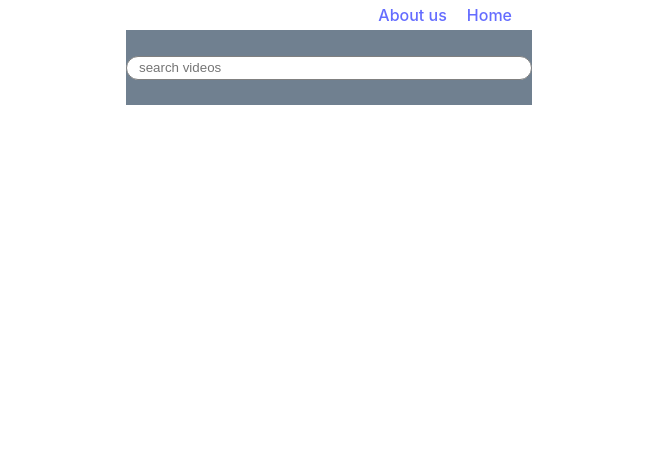
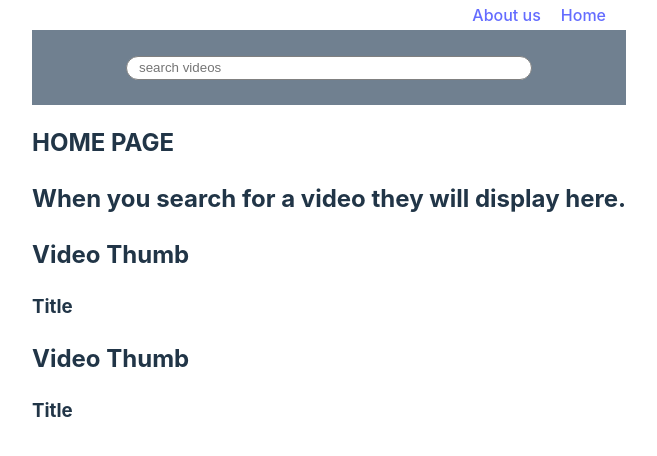
Before and after one commit to efierr/Codeave-utoob, a React (Vite) app: page / in a window 1280 px wide. Shown: the top 456 px of the page, without its empty margins (311-968 px from the left). Built offline with nearby package versions, Linux system fonts and the light colour scheme.

Commit message:
add Home, Index, Video

```diff
--- a/src/App.jsx
+++ b/src/App.jsx
@@ -2,6 +2,8 @@ import { useState } from "react";
 import "./App.css";
 import Nav from "./components/Nav.jsx";
 import Search from "./components/Search.jsx";
+import Home from "./components/Home.jsx"
+import VideoIndex from "./components/VideoIndex.jsx"
 
 export default function App() {
   return (
@@ -11,6 +13,10 @@ export default function App() {
      <Search/>
 
     </header>
+    <main>
+      <Home />
+      <VideoIndex />
+    </main>
     </>
   );
 }
--- /dev/null
+++ b/src/components/Home.jsx
@@ -0,0 +1,13 @@
+import "./Home.css"
+
+export default function Home() {
+
+  return (
+    <>
+      <div className="landing-message">
+        <h2>HOME PAGE</h2>
+        <h2>When you search for a video they will display here.</h2>
+      </div>
+    </>
+  )
+}
--- /dev/null
+++ b/src/components/VideoIndex.jsx
@@ -0,0 +1,28 @@
+import { useState } from "react"
+import Video from "./component/Video.jsx"
+
+export default function VideoIndex() {
+  const [ videos, setVideos ] = useState([
+    {
+    "videoThumb": "Video Thumb",
+    "title": "Title",
+    "id": 1
+    },
+    {
+    "videoThumb": "Video Thumb",
+    "title": "Title",
+    "id": 2
+    },
+  ])
+
+  return(
+    <section className="videos">
+      {videos.map((video) => (
+        <Video
+          video={video}
+          key={video.id}
+        />
+      ))}
+    </section>
+  )
+}
--- /dev/null
+++ b/src/components/component/Video.jsx
@@ -0,0 +1,13 @@
+export default function Video({ video }) {
+  const {
+    videoThumb,
+    title,
+    id
+  } = video
+  return (
+    <article className="video-card">
+      <h2>{videoThumb}</h2>
+      <h3>{title}</h3>
+    </article>
+  )
+}
```
Also changed, not shown: src/components/Home.css (added).
